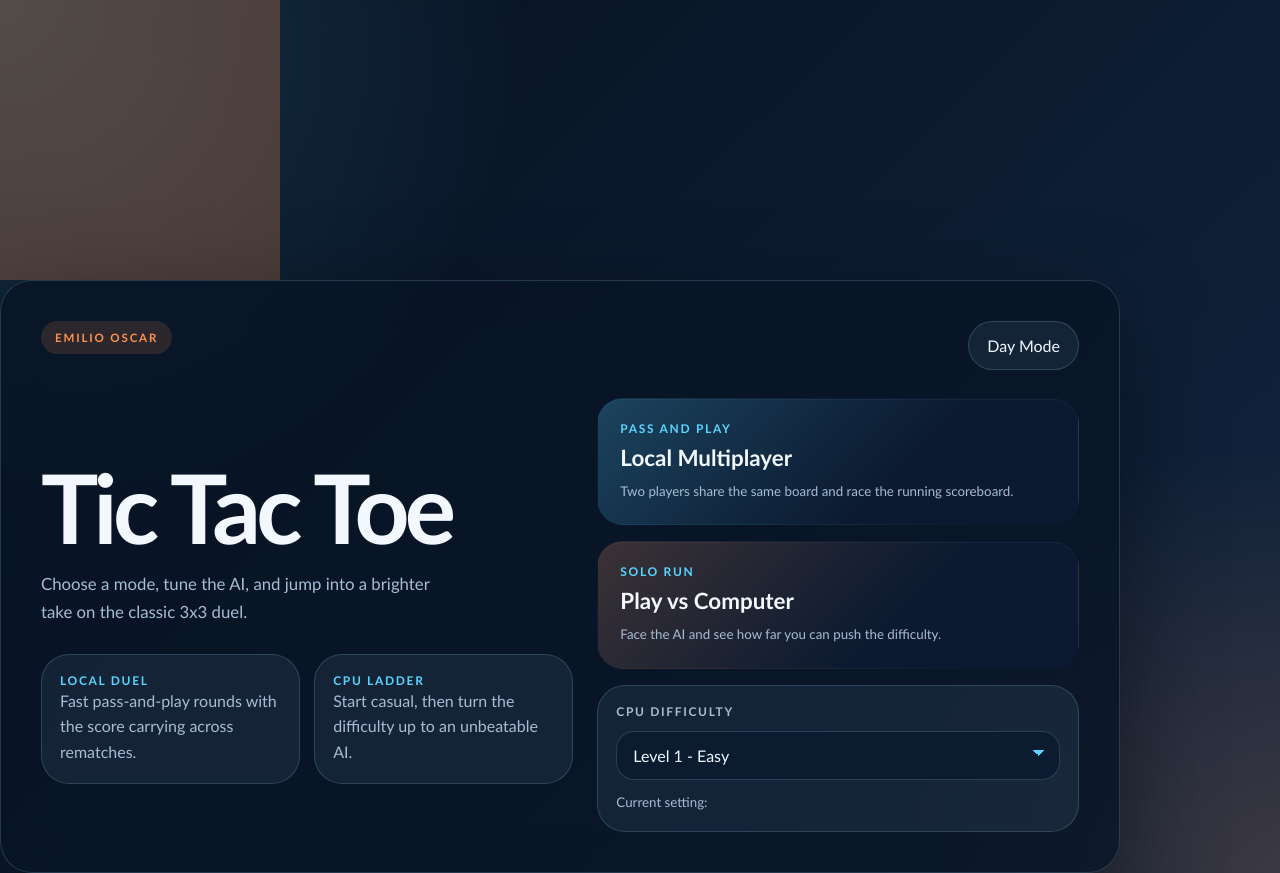
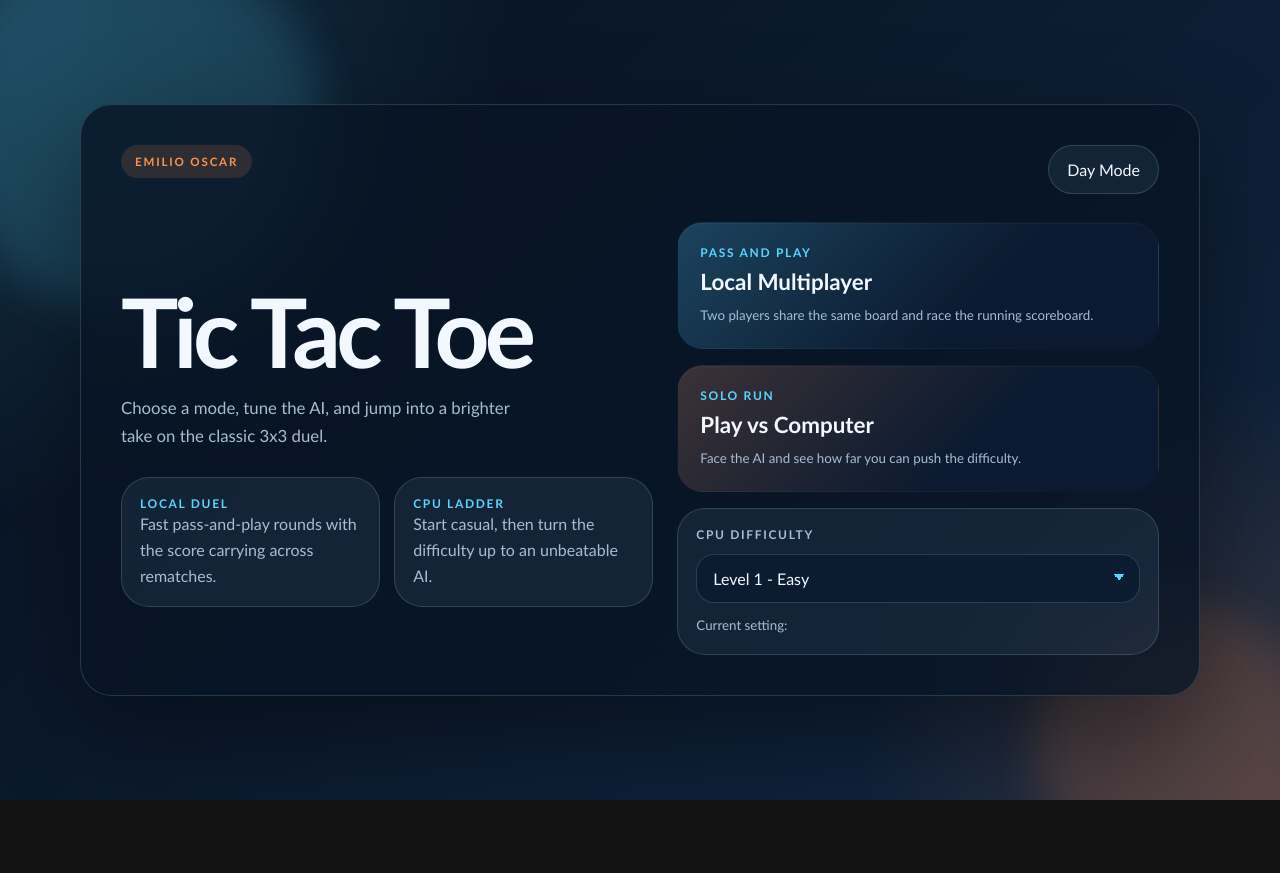
Before and after one commit to raeesuzann/advanced-se-assignment-2, a React app: page / in a window 1280 px wide. After the commit the page ends 800 px from the top, so only its background shows below. Built offline with nearby package versions, Linux system fonts and the light colour scheme; the HTML template or start-up script is replaced by a standard one.

Commit message:
feat: enhance visual feedback for user interactions

```diff
--- a/src/index.css
+++ b/src/index.css
@@ -77,7 +77,41 @@ select:focus-visible {
   outline-offset: 3px;
 }
 
+/* Define styles for the main screen container, including positioning, minimum height, flexbox layout for centering content, padding, and overflow handling. Also, set isolation to isolate to create a new stacking context for child elements */
+.screen {
+  position: relative;
+  min-height: 100vh;
+  display: flex;
+  align-items: center;
+  justify-content: center;
+  padding: 32px;
+  overflow: hidden;
+  isolation: isolate;
+}
 
+/* Define a fade-in animation for elements with the class "fade-in", which animates the opacity and vertical position to create a smooth entrance effect */
+.fade-in {
+  animation: fade-up 0.7s ease;
+}
+
+/* Define styles for ambient elements, which are positioned absolutely with a negative z-index to appear behind other content. They have a circular shape, a blur filter for a soft glow effect, reduced opacity, and an animation that creates a drifting motion. Specific styles for two ambient elements (ambient-a and ambient-b) set their position, size, background color, and animation delay for a dynamic visual effect */
+.ambient {
+  position: absolute;
+  z-index: -1;
+  border-radius: 999px;
+  filter: blur(22px);
+  opacity: 0.6;
+  animation: drift 14s ease-in-out infinite;
+}
+
+/* Specific styles for the first ambient element, including its position, size, background color, and opacity to create a soft blue glow effect */
+.ambient-a {
+  top: -72px;
+  left: -48px;
+  width: 360px;
+  height: 360px;
+  background: rgba(88, 214, 255, 0.28);
+}
 
 /* Specific styles for the second ambient element, including its position, size, background color, and animation delay to create a soft orange glow effect that drifts at a different pace than the first ambient element */
 .ambient-b {
```
